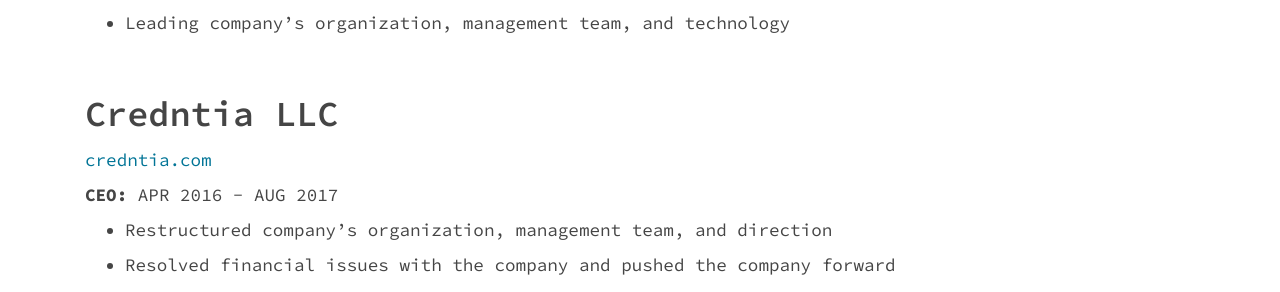
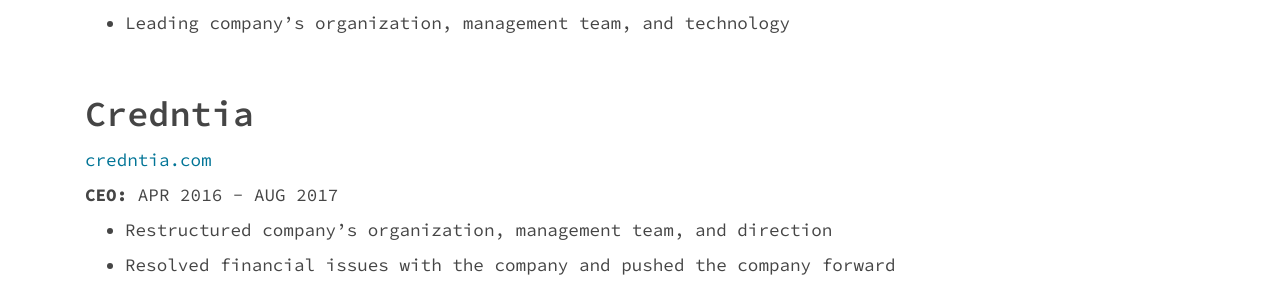
Before and after one commit to codytwinton/codytwinton.github.io, a Jekyll site: the page built from resume.markdown, in a window 1280 px wide and 1400 px high, scrolled down 1353 px. Shown: the part 169-461 px from the top of the window. Built offline with Jekyll 4.4.1, drawn with Linux system fonts in a browser that asks for light colours.

Commit message:
Updated display titles

```diff
--- a/_work/credntia.markdown
+++ b/_work/credntia.markdown
@@ -2,7 +2,6 @@
 title: Credntia
 date: 2017-11-19 03:19:00 -06:00
 position: 1
-display_title: Credntia LLC
 website: http://credntia.com
 jobs:
 - title: CEO
--- a/_work/zappend.markdown
+++ b/_work/zappend.markdown
@@ -2,7 +2,6 @@
 title: Zappend
 date: 2017-11-19 03:39:00 -06:00
 position: 4
-display_title: Zappend Inc.
 website: https://itunes.apple.com/app/id827138523
 jobs:
 - title: Project Manager & Lead Engineer
```
